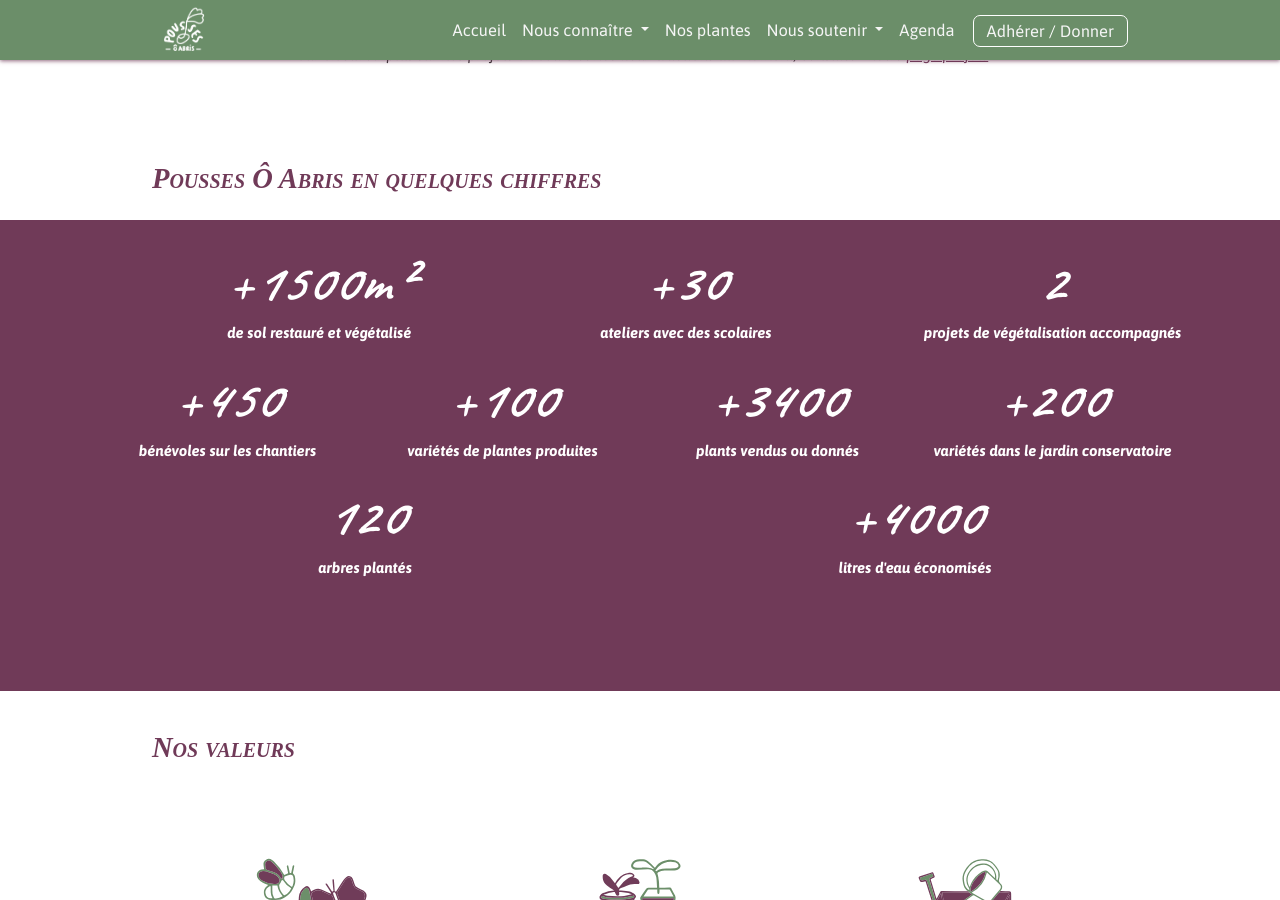
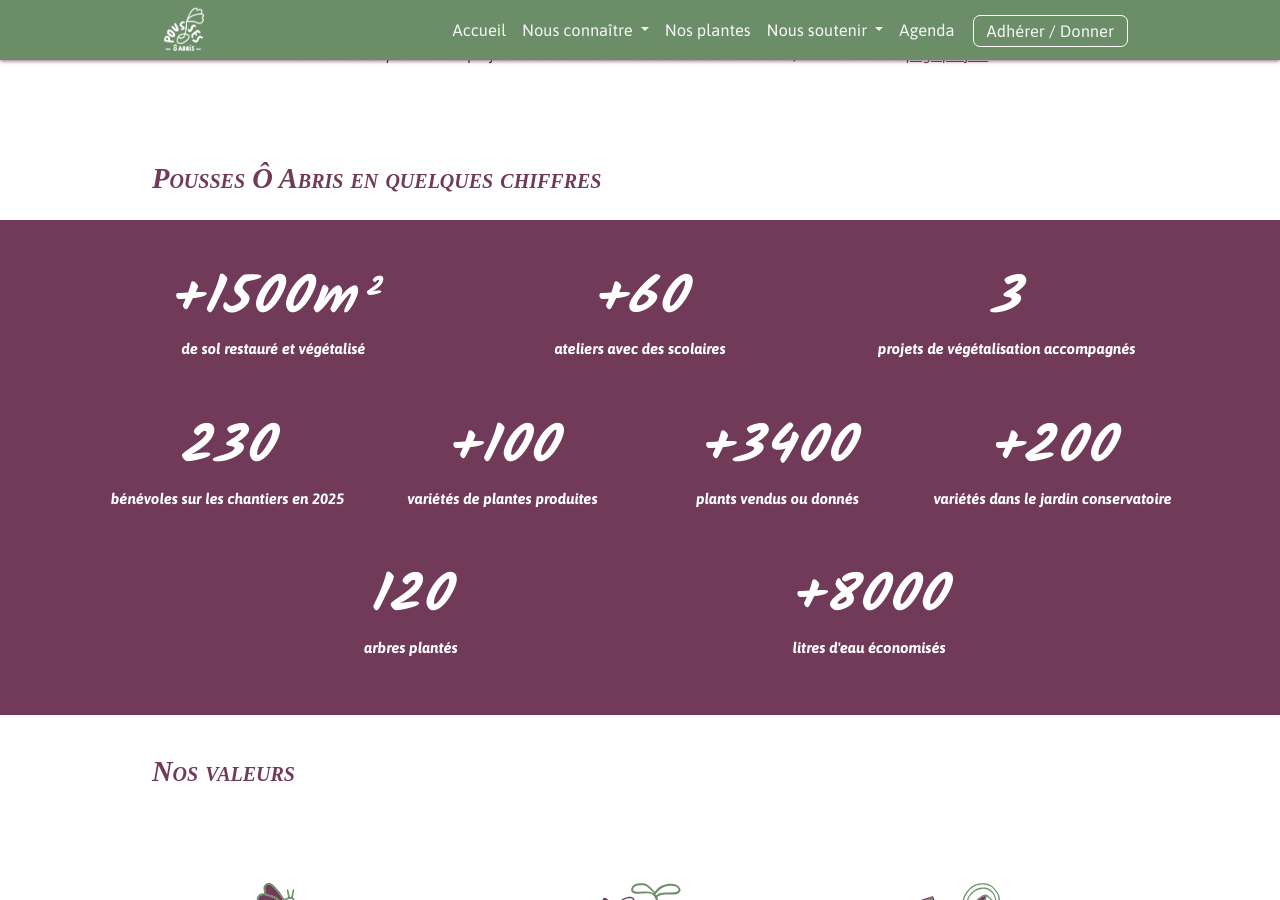
Before and after one commit to poussesoabris/poussesoabris.github.io, a Jekyll site: the page built from index.html, in a window 1280 px wide and 900 px high, scrolled down 3814 px. Built offline with Jekyll 4.4.1, drawn with Linux system fonts in a browser that asks for light colours; some web fonts are replaced.

Commit message:
update logo, numbers, openagenda iframe and add helloasso link for springsales

```diff
--- a/_includes/head.html
+++ b/_includes/head.html
@@ -28,7 +28,7 @@
         <link href="https://cdn.jsdelivr.net/npm/bootstrap@5.3.3/dist/css/bootstrap.min.css" rel="stylesheet" integrity="sha384-QWTKZyjpPEjISv5WaRU9OFeRpok6YctnYmDr5pNlyT2bRjXh0JMhjY6hW+ALEwIH" crossorigin="anonymous">        <link rel="stylesheet" href="https://maxst.icons8.com/vue-static/landings/line-awesome/line-awesome/1.3.0/css/line-awesome.min.css">
 
         <link rel="preconnect" href="https://fonts.bunny.net">
-        <link rel="preconnect" href="https://fonts.bunny.net">
+        <link href="https://fonts.bunny.net/css?family=kalam:700" rel="stylesheet" />
         <link href="https://fonts.bunny.net/css?family=asap:400,400i,700,700i|caveat:700|roboto-slab:400,700" rel="stylesheet" />
 
         <link rel="stylesheet" type="text/css" href="/assets/css/styles.css" />
--- a/assets/css/styles.css
+++ b/assets/css/styles.css
@@ -376,13 +376,13 @@
 .chiffres-annee-2 span{
     font-size: 3.5em;
     display: block;
-    font-family: 'Caveat', handwriting, sans-serif;
+    font-family: 'Kalam', handwriting;
     letter-spacing: 3px;
 }
 .chiffres-annee span{
     font-size: 3.5em;
     display: block;
-    font-family: 'Caveat', handwriting, sans-serif;
+    font-family: 'Kalam', handwriting;
     position: relative;
     bottom: -10px;
     letter-spacing: 3px;
@@ -785,3 +785,7 @@
     border: 2px solid #548553;
      margin: 30px auto 40px;
 }
+
+#oa-embed-0{
+    width: 99% !important;
+}
--- a/index.html
+++ b/index.html
@@ -142,25 +142,24 @@
     <div class="container">
         <h2>Pousses Ô Abris en quelques chiffres</h2>
     </div>
-    <div class="chiffres-annee-2 text-center pt-4 pb-5">
-        <div class="row gx-0 d-md-flex justify-content-center pb-md-5">
-                                    <div class="col-md-1"></div>
-
-            <p class="col-md-3"><span>+1500m²</span> de sol restauré et végétalisé</p>
-                        <div class="col-md-1"></div>
-
-            <p class="col-md-3"><span>+30</span> ateliers avec des scolaires</p>
-                        <div class="col-md-1"></div>
-
-            <p class="col-md-3"><span>2</span> projets de végétalisation accompagnés</p>
-            <p class="col-md-3"><span>+450</span> bénévoles sur les chantiers</p>
+    <div class="chiffres-annee-2 text-center py-4">
+        <div class="row gx-0 d-md-flex justify-content-center py-3">
+            <p class="col-md-4"><span>+1500m²</span> de sol restauré et végétalisé</p>
+            <p class="col-md-4"><span>+60</span> ateliers avec des scolaires</p>
+            <p class="col-md-4"><span>3</span> projets de végétalisation accompagnés</p>
+        </div>
+        <div class="row gx-0 d-md-flex justify-content-center py-3">
+            <p class="col-md-3"><span>230</span> bénévoles sur les chantiers en 2025</p>
             <p class="col-md-3"><span>+100</span> variétés de plantes produites</p>
             <p class="col-md-3"><span>+3400</span> plants vendus ou donnés</p>
             <p class="col-md-3"><span>+200</span> variétés dans le jardin conservatoire</p>
+        </div>
+        <div class="row gx-0 d-md-flex justify-content-center py-3">
+            <div class="col-md-2"></div>
             <p class="col-md-3"><span>120</span> arbres plantés</p>
-                        <div class="col-md-3"></div>
-
-            <p class="col-md-3"><span>+4000</span> litres d'eau économisés</p>
+            <div class="col-md-2"></div>
+            <p class="col-md-3"><span>+8000</span> litres d'eau économisés</p>
+            <div class="col-md-2"></div>
         </div>
    <!--    <div class="row gx-0 d-md-flex justify-content-center pb-md-5">
             <p class="col-md-2"><span>+1500m²</span> de sol restauré et végétalisé</p>
@@ -281,7 +280,7 @@
     <h2>Nos partenaires</h2>
     <p class="text-center">Merci à nos partenaires et financeurs&nbsp;:</p>
     <div>
-        <img src="/assets/images/home/partenaires/logos2025_v2.jpg" alt="logos de nos partenaires et financeurs" loading="lazy">
+        <img src="/assets/images/home/partenaires/logos-2026.jpg" alt="logos de nos partenaires et financeurs" loading="lazy">
     </div>
     <!--
         <div class="d-sm-flex align-items-center">
--- a/pages/agenda/index.html
+++ b/pages/agenda/index.html
@@ -6,9 +6,7 @@
 
 <div class="py-5 mb-5 text-center agenda">
     <h1 class="mb-4">Agenda</h1>
-
-    <blockquote class="oa-agenda" align="center" data-base-url="oa"><p lang="fr">Voir les événements de <a href="https://openagenda.com/agendas/85936282?relative%5B0%5D=current&relative%5B1%5D=upcoming"><b>Pousses Ô Abris</b></a></p></blockquote><script async src="https://cdn.openagenda.com/js/widgets.js" charset="utf-8"></script>
-
+    <blockquote class="oa-agenda" align="center" data-filters="search,timings,locationUid" data-base-url="oa" data-primary-color="#75003a"><p lang="fr">Voir les événements de <a href="https://openagenda.com/agendas/85936282"><b>Pousses Ô Abris</b></a></p></blockquote><script async src="https://cdn.openagenda.com/js/widgets.js" charset="utf-8"></script>
 </div>
 <div>
     <p class="fst-italic">Si les évènements ne s'affichent pas correctement, vous pouvez consulter notre agenda directement sur <a href="https://openagenda.com/fr/pousses-o-abris" target="_blank">notre page open-agenda</a></p>
```
Also changed, not shown: pages/plantes/catalogue/index.html (+9 -0 lines), assets/images/home/partenaires/logos-2026.jpg (added).
